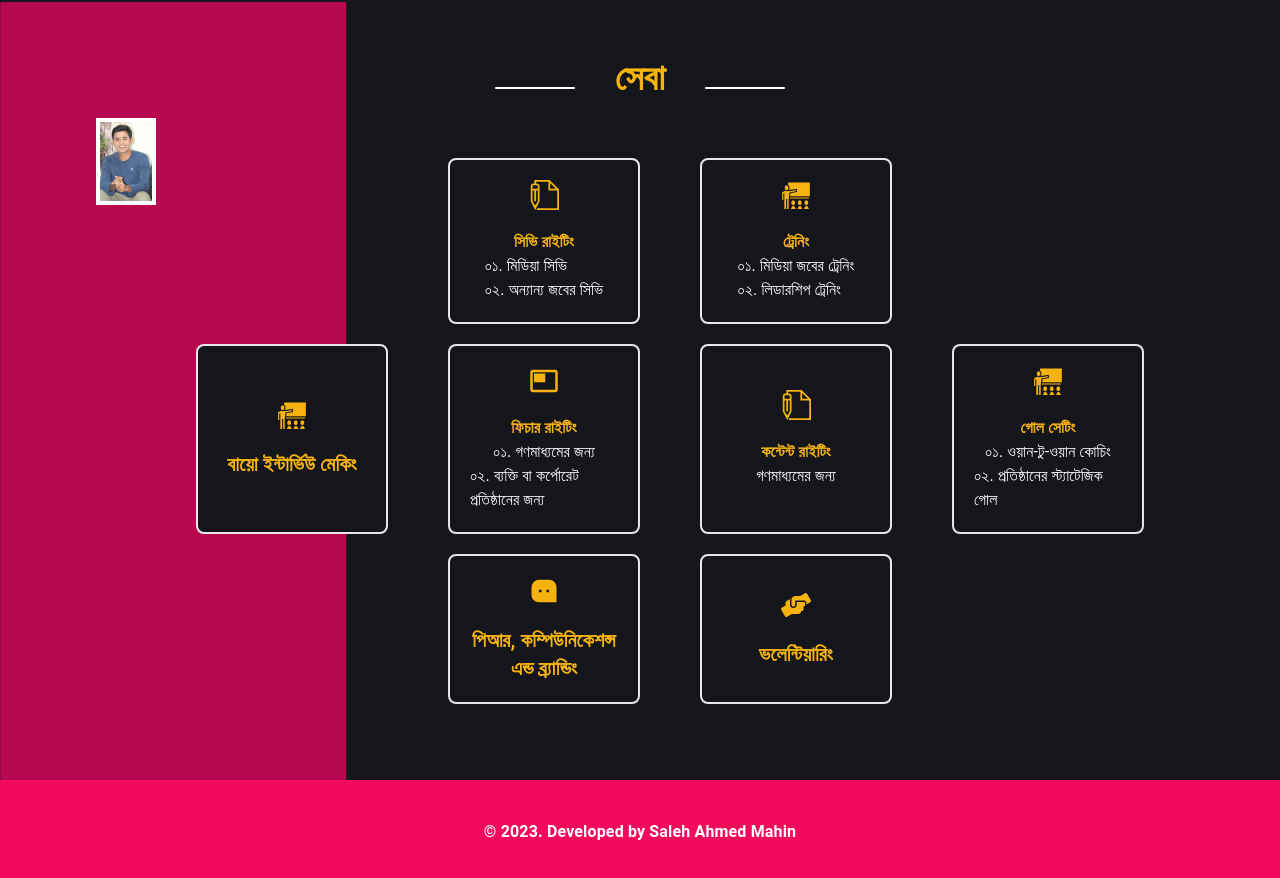
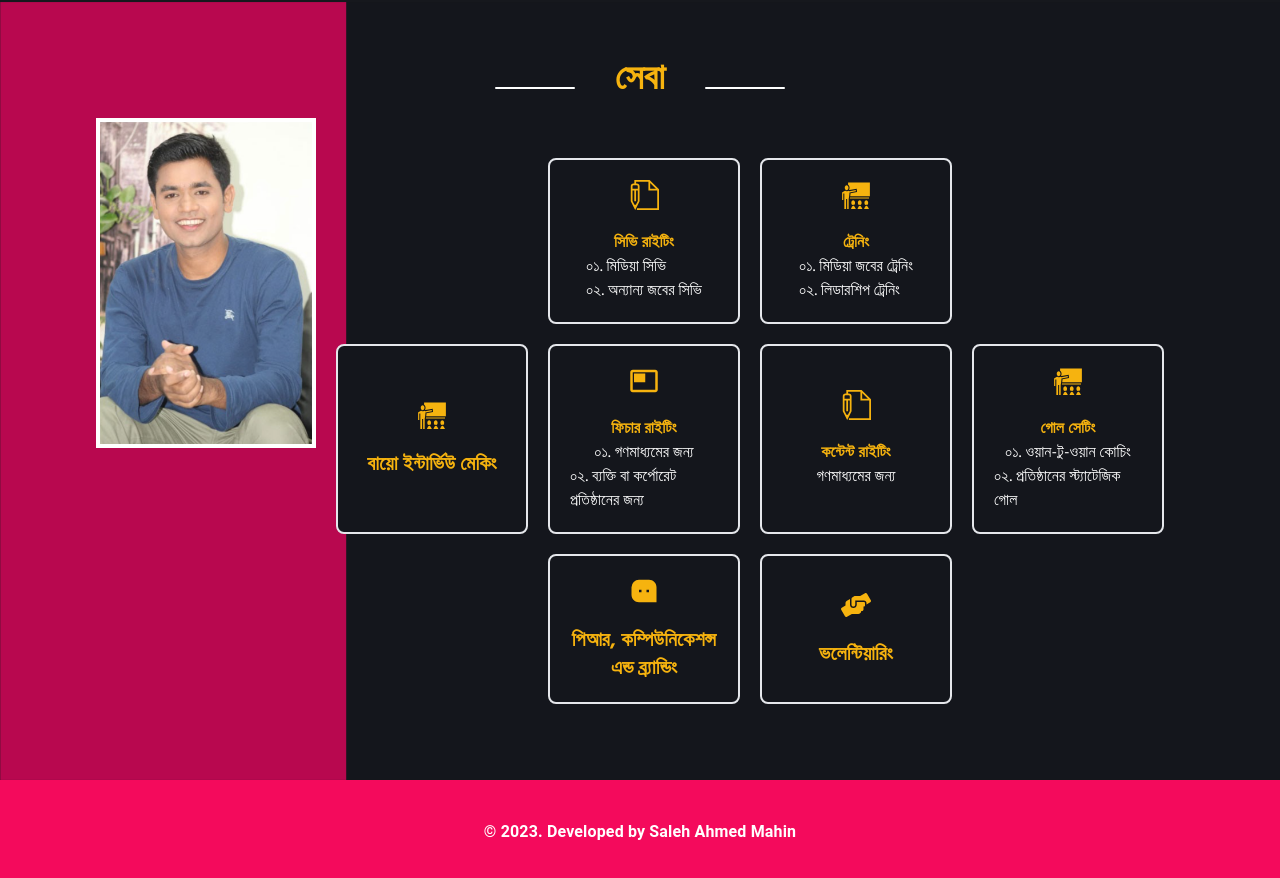
Before and after one commit to SalehAhmed19/GolamRabbi-SSOMOY_TV, a React (Vite) app: page / in a window 1280 px wide. Shown: the part 5971-6849 px from the top of the page. Built offline with nearby package versions, Linux system fonts and the light colour scheme.

Commit message:
some responsiv issue fixed

```diff
--- a/index.html
+++ b/index.html
@@ -7,6 +7,12 @@
       type="image/svg+xml"
       href="./src/assets/logo/favicon.png"
     />
+    <link rel="preconnect" href="https://fonts.googleapis.com" />
+    <link rel="preconnect" href="https://fonts.gstatic.com" crossorigin />
+    <link
+      href="https://fonts.googleapis.com/css2?family=Hind+Siliguri:wght@300;400;500;600;700&display=swap"
+      rel="stylesheet"
+    />
     <meta name="viewport" content="width=device-width, initial-scale=1.0" />
     <title>GOLAM RABBI</title>
   </head>
--- a/src/App.css
+++ b/src/App.css
@@ -1,5 +1,9 @@
+:root{
+    font-family: 'Hind Siliguri', sans-serif;
+}
 .App{
     background-color: #16181D;
+    font-family: 'Hind Siliguri', sans-serif;
 }
 .text-primary{
     color: #F6B30F;
--- a/src/Components/Isolated/Services.jsx
+++ b/src/Components/Isolated/Services.jsx
@@ -91,7 +91,7 @@
               <Zoom>
                 <div
                   key={d._id}
-                  className="p-5 border-2 rounded-lg lg:w-48 flex flex-col justify-center items-center bg-[#14161C] mx-5"
+                  className="p-5 border-2 rounded-lg lg:w-48 flex flex-col justify-center items-center bg-[#14161C] mx-5 lg:mx-0"
                 >
                   <h4 className="text-primary text-3xl mb-5 flex justify-center">
                     {d.icon}
@@ -119,7 +119,7 @@
               <Zoom>
                 <div
                   key={d._id}
-                  className="p-5 border-2 rounded-lg lg:w-48 flex flex-col justify-center items-center bg-[#14161C] mx-5"
+                  className="p-5 border-2 rounded-lg lg:w-48 flex flex-col justify-center items-center bg-[#14161C] mx-5 lg:mx-0"
                 >
                   <h4 className="text-primary text-3xl mb-5 flex justify-center">
                     {d.icon}
@@ -147,7 +147,7 @@
               <Zoom>
                 <div
                   key={d._id}
-                  className="p-5 border-2 rounded-lg lg:w-48 flex flex-col justify-center items-center bg-secondary bg-[#14161C] mx-5"
+                  className="p-5 border-2 rounded-lg lg:w-48 flex flex-col justify-center items-center bg-secondary bg-[#14161C] mx-5 lg:mx-0"
                 >
                   <h4 className="text-primary text-3xl mb-5 ">{d.icon}</h4>
                   <h3
```
